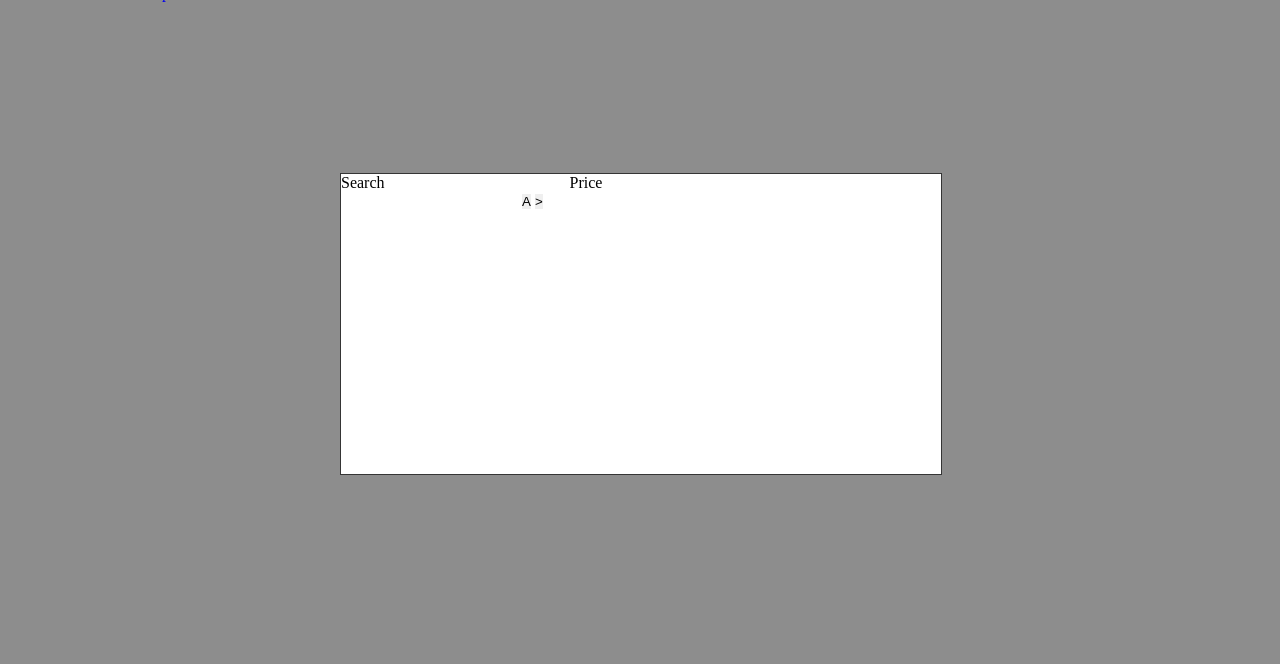
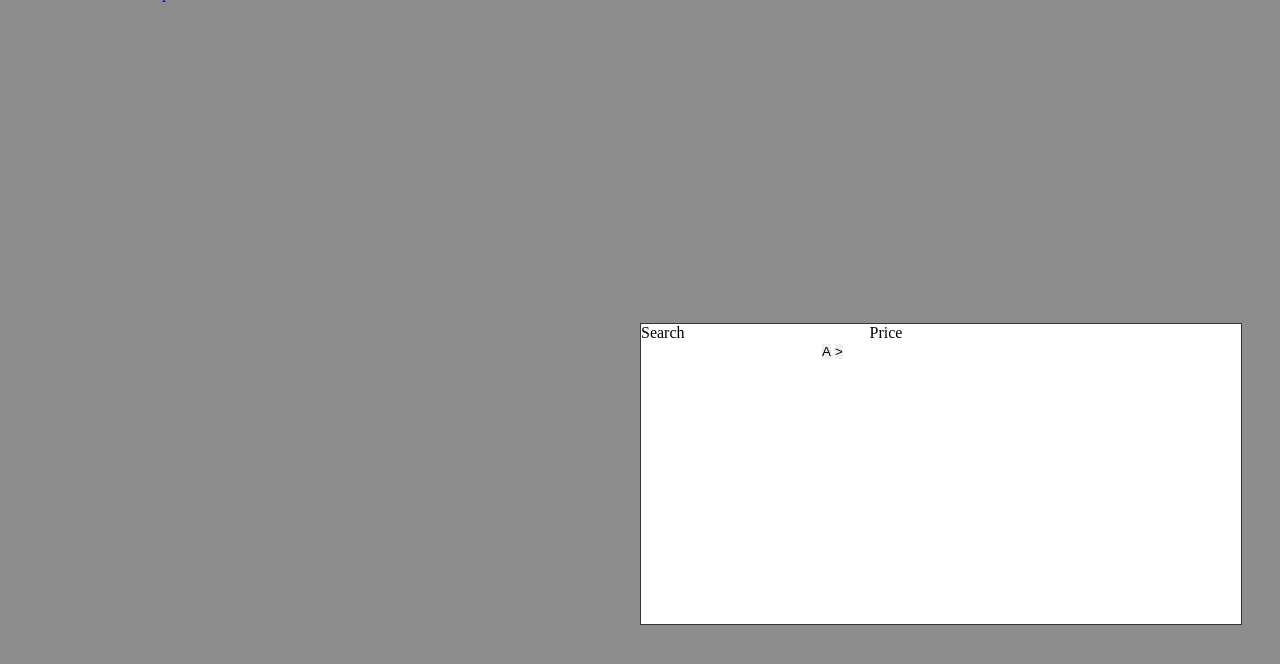
Before and after one commit to dbblTS/TecInASec_Web, a PHP site: page /form.php in a window 1280 px wide. Shown: the part 77-741 px from the top of the page. Run offline with PHP 8.4, Linux system fonts and the light colour scheme.

Commit message:
Added a template for form

```diff
--- a/form.php
+++ b/form.php
@@ -6,7 +6,7 @@
 </head>
 <body>
 	<?php include 'header.php'; ?>
-	<div class="main_form_container">
+	<div class="main_form_container2">
 		<form action="search.php">
             <label>Search</label>
 			<input type="text" name="searchString" class="form_search">
--- a/style.css
+++ b/style.css
@@ -79,6 +79,16 @@ header .Logo{
     margin-left: 50%;
 }
 
+.main_form_container2 {
+    width: 600px;
+    height: 300px;
+    border: 1px solid #353535;
+    background-color: #FFFFFF;
+    position:fixed;
+    top: 50%;
+    left: 50%;
+}
+
 .main_results_container {
     position: absolute;
     display: inline-block;
```
